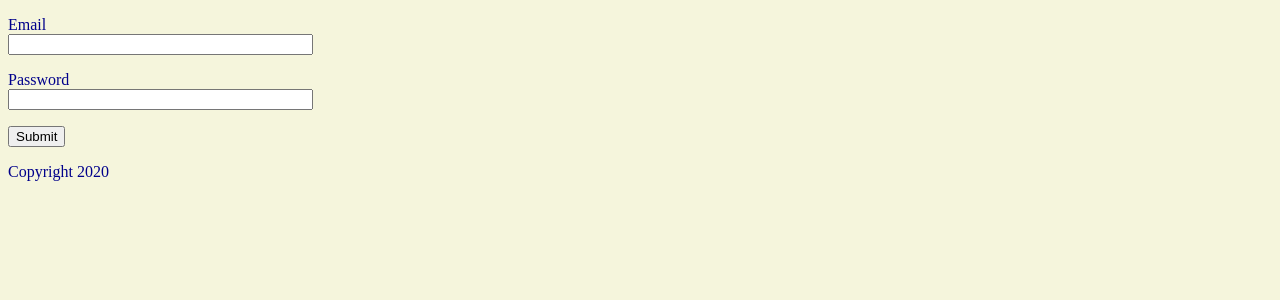
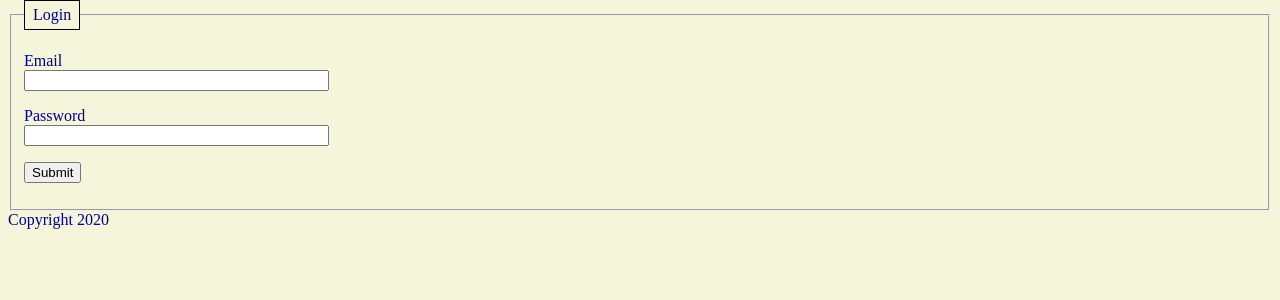
Before and after one commit to LeoKnox/flask_py, a Python web app: template application/templates/login.html in a window 1280 px wide. Shown: the part 46-346 px from the top of the page. Run offline with Jinja, Linux system fonts and the light colour scheme; the template is opened without the code that fills it: most values are stand-ins (such as "Sample title", 1, 10 or a date in 2020); form fields are guessed from the names that the template uses.

Commit message:
Add files via upload

```diff
--- a/application/static/css/index.css
+++ b/application/static/css/index.css
@@ -58,6 +58,12 @@ body {
     height: 100%;
 }
 
+.login_fieldset {
+    border: 1px black solid;
+    padding: 5px 8px;
+    margin-top: 10px;
+}
+
 .active {
     background-color: goldenrod;
 }
--- a/application/templates/includes/nav.html
+++ b/application/templates/includes/nav.html
@@ -1,8 +1,9 @@
 <nav>
     <ul class = "nav-ul">
-        <li class="nav-li"><a class="{{ active_index }}" href="{{ url_for('index') }}">Index</a></li>
-        <li class="nav-li"><a class="{{ active_rooms }}" href="{{ url_for('rooms') }}">Rooms</a></li>
-        <li class="nav-li"><a class="{{ login }}" href="{{ url_for('login') }}">Login</a></li>
-        <li class="nav-li"><a class="" href="{{ url_for('register') }}">Register</a></li>
+            <li class="nav-li"><a class="{{ active_index }}" href="{{ url_for('index') }}">Index</a></li>
+            <li class="nav-li"><a class="{{ active_rooms }}" href="{{ url_for('rooms') }}">Rooms</a></li>
+            <li class="nav-li"><a class="{{ login }}" href="{{ url_for('login') }}">Login</a></li>
+            <li class="nav-li"><a class="" href="{{ url_for('register') }}">Register</a></li>
+        </fieldset>
     </ul>
 </nav>
--- a/application/templates/login.html
+++ b/application/templates/login.html
@@ -1,6 +1,8 @@
 {% extends "layout.html" %}
 
 {% block content %}
+<fieldset>
+    <legend class="login_fieldset">Login</legend>
     <form name="login" action="" method="post" novalidate>
         {{ form.hidden_tag() }}
         <p>
@@ -15,4 +17,5 @@
             {{form.submit()}}
         </p>
     </form>
+</fieldset>
 {% endblock %}
```
Lines whose indentation alone changed are shown as unchanged.
